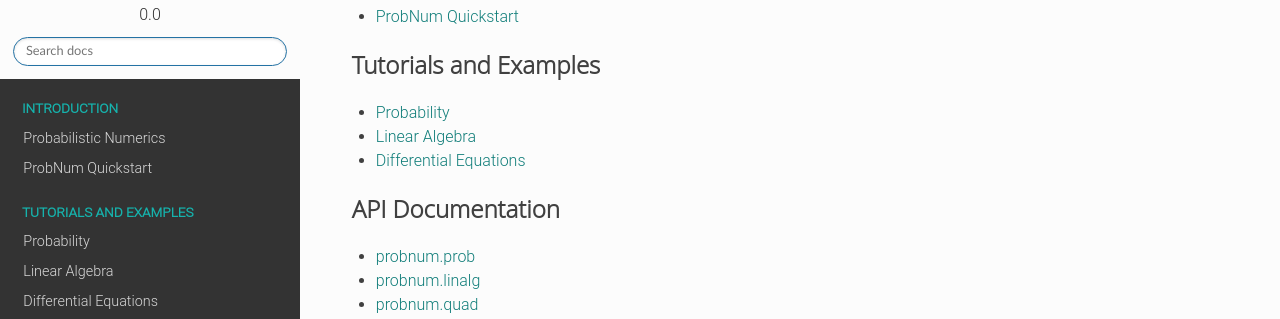
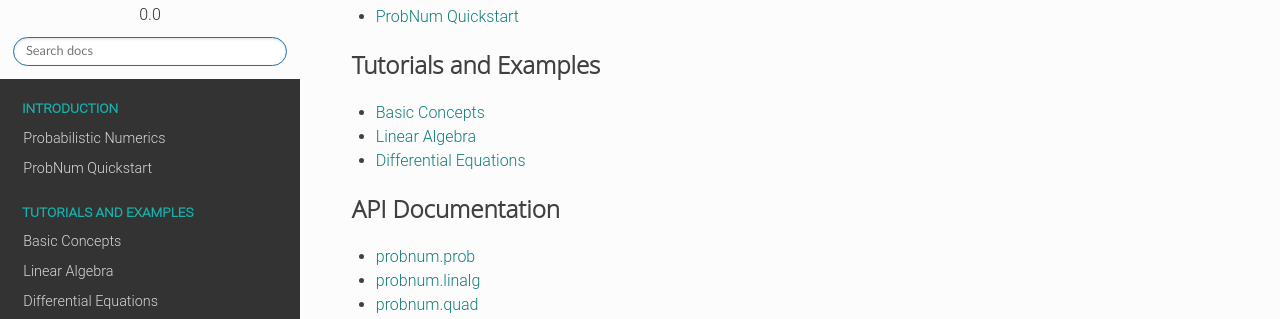
Before and after one commit to probabilistic-numerics/probnum, a Sphinx documentation site: the page built from docs/source/index.rst, in a window 1280 px wide and 900 px high, scrolled down 589 px. Shown: the part 157-476 px from the top of the window. Built offline with Sphinx 7.4.7 and the Read the Docs theme 2.0.0, drawn with Linux system fonts in a browser that asks for light colours; pages that are not in the unit, such as notebooks, are missing from menus.

```diff
--- a/docs/source/index.rst
+++ b/docs/source/index.rst
@@ -40,7 +40,7 @@ To learn how to use ProbNum check out the `quickstart guide <introduction/quicks
    :maxdepth: 1
    :caption: Tutorials and Examples
 
-   tutorials/probability
+   tutorials/basic_concepts
    tutorials/linear_algebra
    tutorials/differential_equations
 
--- a/docs/source/tutorials/probability.rst
+++ b/docs/source/tutorials/basic_concepts.rst
@@ -1,5 +1,5 @@
-Probability
-===========
+Basic Concepts
+==============
 
 Random variables are the main objects in ProbNum. They represent uncertainty about a numerical quantity in their distribution. A probabilistic numerical method takes random variables as inputs and also outputs random variables.
 
```
Also changed, not shown: other parts of docs/source/tutorials/basic_concepts.rst (+1 -0 lines), README.md (+2 -2 lines), docs/source/introduction/quickstart.ipynb, docs/source/tutorials/pn_method_example.ipynb (added).
